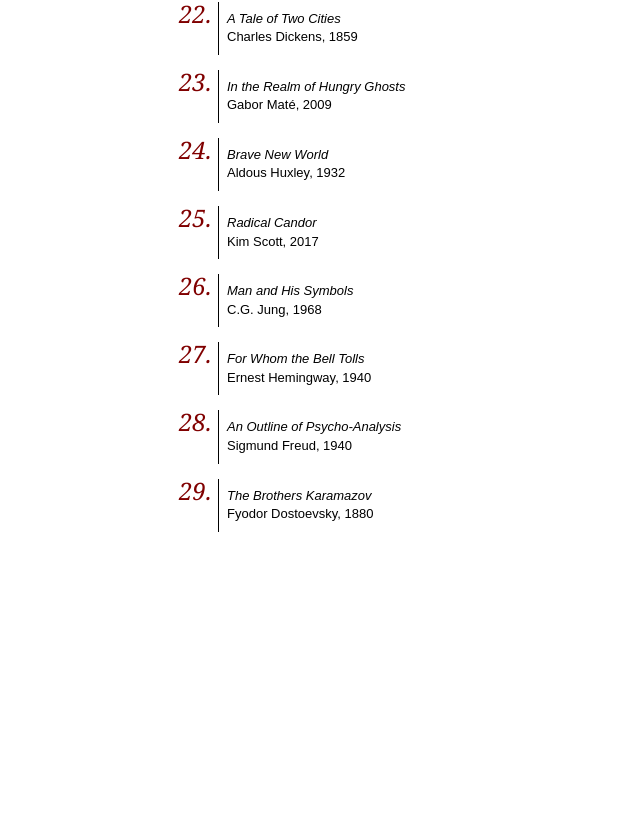
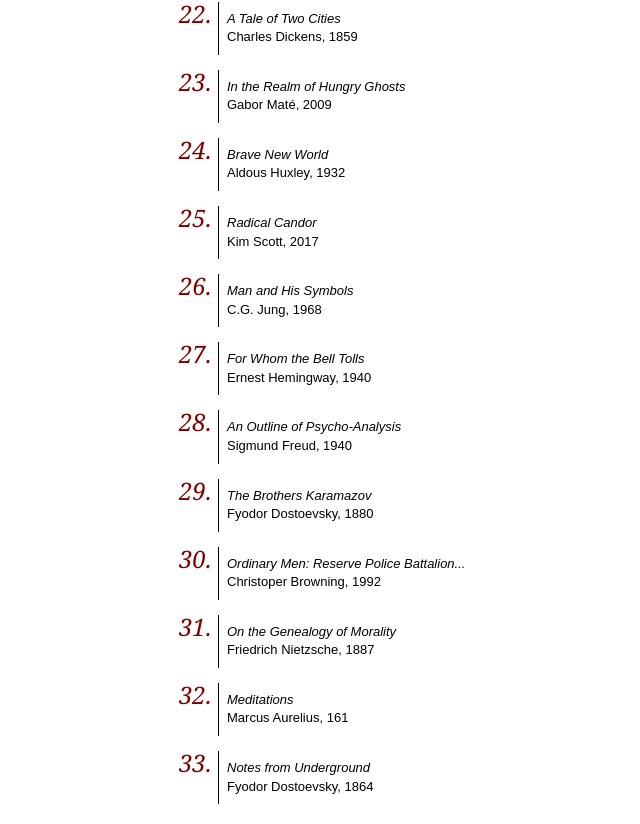
Before and after one commit to michaelkrakovsky/personalWebsite, an Angular app: page /recommended_books in a window 1280 px wide. Shown: the part 1506-2330 px from the top of the page, without its empty margins (392-1032 px from the left). Before the commit the page ends 2058 px from the top, so only its background shows below. Built offline with nearby package versions, Linux system fonts and the light colour scheme.

Commit message:
New: Build

```diff
--- a/src/app/reading-list/reading-list.service.ts
+++ b/src/app/reading-list/reading-list.service.ts
@@ -31,7 +31,11 @@ export class ReadingList {
         new Book("Man and His Symbols", "C.G. Jung", 1968),
         new Book("For Whom the Bell Tolls", "Ernest Hemingway", 1940),
         new Book("An Outline of Psycho-Analysis", "Sigmund Freud", 1940),
-        new Book("The Brothers Karamazov", "Fyodor Dostoevsky", 1880)
+        new Book("The Brothers Karamazov", "Fyodor Dostoevsky", 1880),
+        new Book("Ordinary Men: Reserve Police Battalion...", "Christoper Browning", 1992),
+        new Book("On the Genealogy of Morality", "Friedrich Nietzsche", 1887),
+        new Book("Meditations", "Marcus Aurelius", 161),
+        new Book("Notes from Underground", "Fyodor Dostoevsky", 1864)
     ];
 
     getReadingList() {
```
